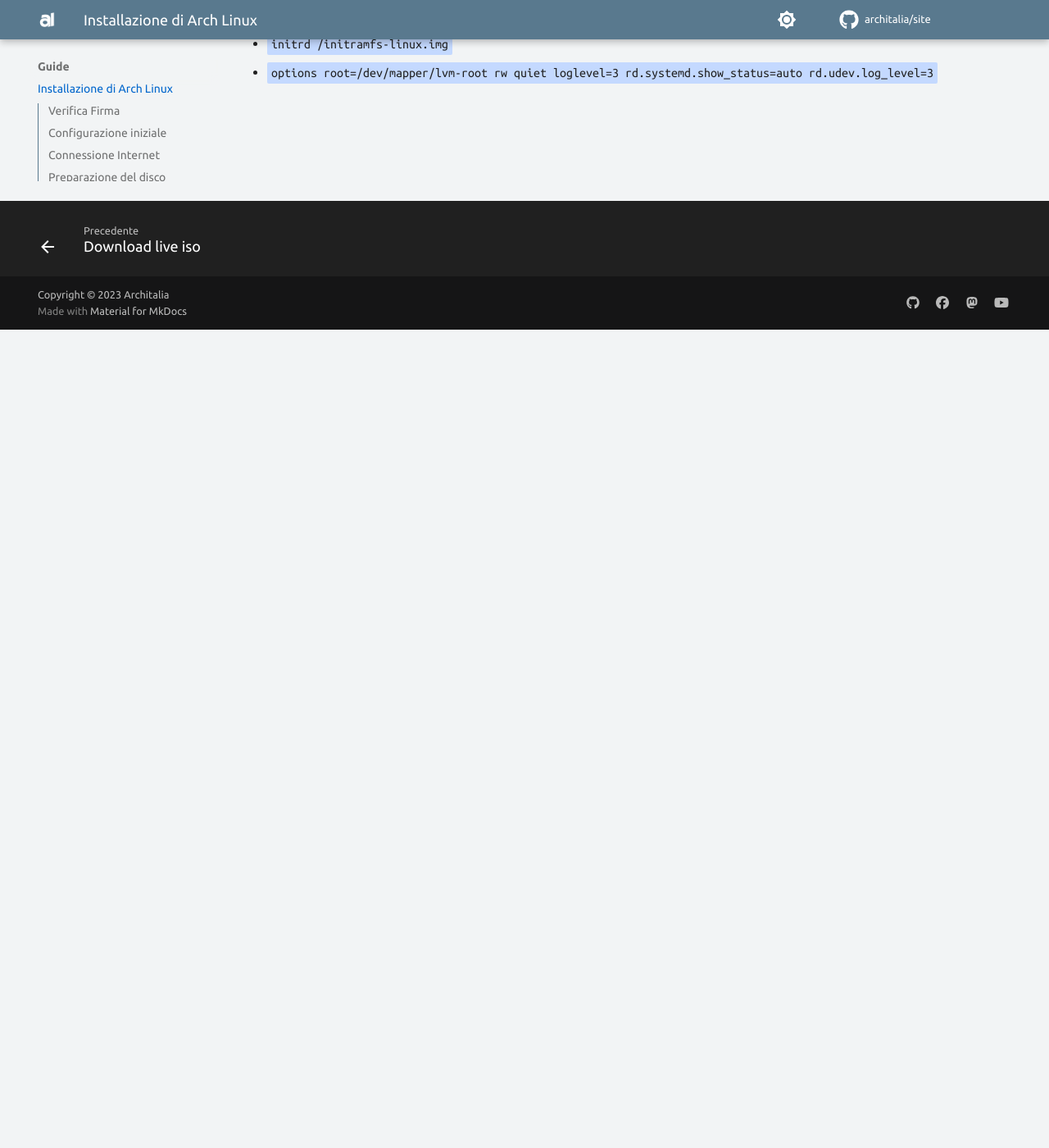
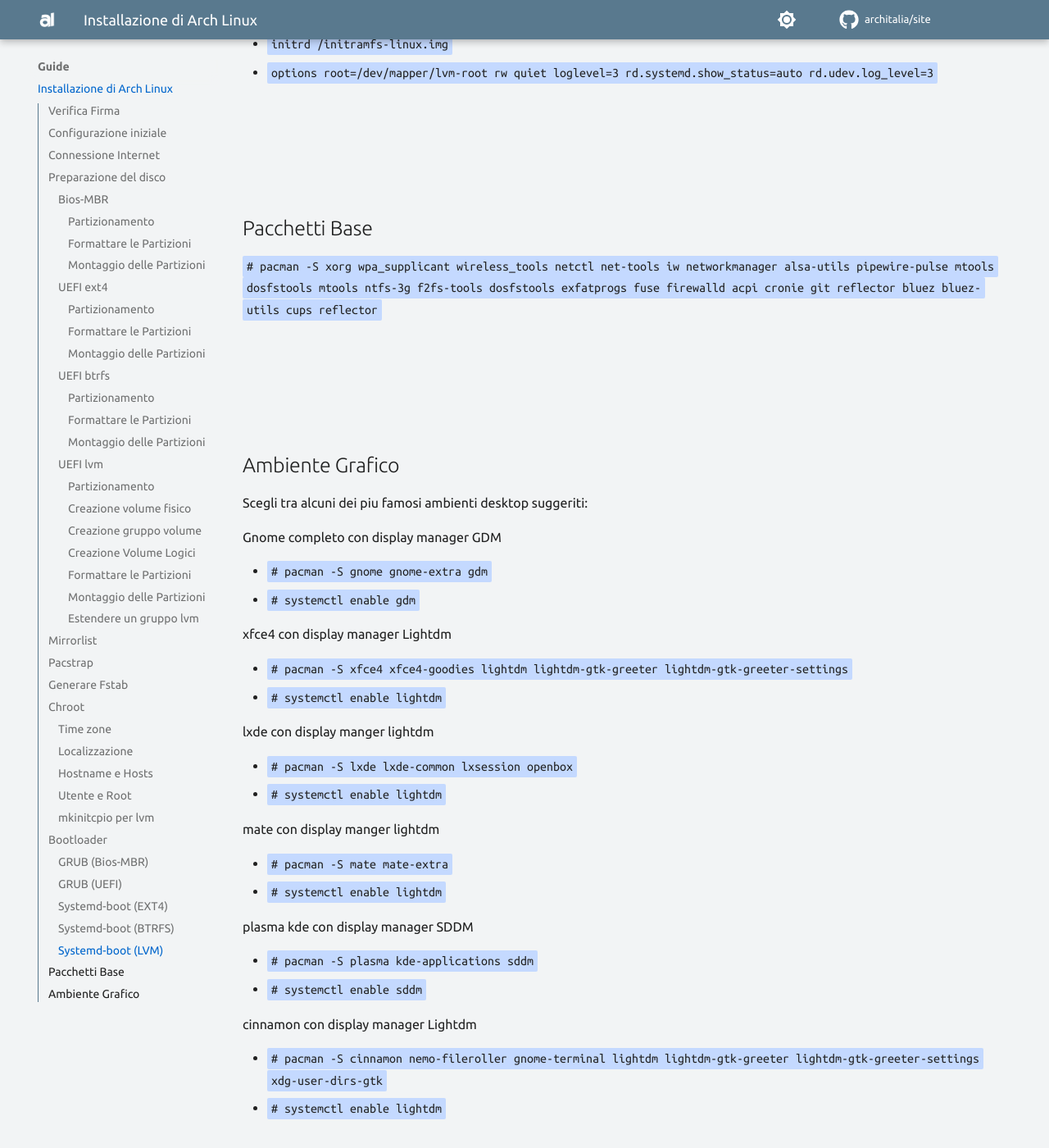
Before and after one commit to ArchItalia/site, an MkDocs documentation site: the page built from docs/Guide/guide.md, in a window 1280 px wide and 1400 px high, scrolled down 13474 px. Shown: the whole window at 82% size. Built offline with MkDocs 1.6.1 and Material for MkDocs 9.7.7, drawn with Linux system fonts in a browser that asks for light colours; comment, search, counter and statistics services are not loaded; the version menu is left out; before the commit the page ends 13876 px from its top, so only the background shows below that.

Commit message:
Update guide.md

```diff
--- a/docs/Guide/guide.md
+++ b/docs/Guide/guide.md
@@ -309,7 +309,7 @@
 <br><br><br><br>
 
 
-## chroot
+## Chroot
 
 Passiamo in chroot e configuriamo i seguenti passaggi: Configurazione del localtime, del systemclock, lingua, keyboard mappings, localhost, Password Root, Creazione User e password.
 
@@ -465,3 +465,47 @@
 - `options root=/dev/mapper/lvm-root rw quiet loglevel=3 rd.systemd.show_status=auto rd.udev.log_level=3`
 
 <br><br><br><br>
+
+## Pacchetti Base
+
+`# pacman -S xorg wpa_supplicant wireless_tools netctl net-tools iw networkmanager alsa-utils pipewire-pulse mtools dosfstools mtools ntfs-3g f2fs-tools dosfstools exfatprogs fuse firewalld acpi cronie git reflector bluez bluez-utils cups reflector`
+
+<br><br><br><br>
+
+
+## Ambiente Grafico
+
+Scegli tra alcuni dei piu famosi ambienti desktop suggeriti:
+
+Gnome completo con display manager GDM
+
+- `# pacman -S gnome gnome-extra gdm`
+- `# systemctl enable gdm`
+
+xfce4 con display manager Lightdm
+
+- `# pacman -S xfce4 xfce4-goodies lightdm lightdm-gtk-greeter lightdm-gtk-greeter-settings`
+- `# systemctl enable lightdm`
+
+lxde con display manger lightdm
+
+- `# pacman -S lxde lxde-common lxsession openbox`
+- `# systemctl enable lightdm`
+
+mate con display manger lightdm
+
+- `# pacman -S mate mate-extra`
+- `# systemctl enable lightdm`
+
+plasma kde con display manager SDDM
+
+- `# pacman -S plasma kde-applications sddm`
+- `# systemctl enable sddm`
+
+cinnamon con display manager Lightdm
+
+- `# pacman -S cinnamon nemo-fileroller gnome-terminal lightdm lightdm-gtk-greeter lightdm-gtk-greeter-settings xdg-user-dirs-gtk`
+- `# systemctl enable lightdm`
+
+
+<br><br><br><br>
```
